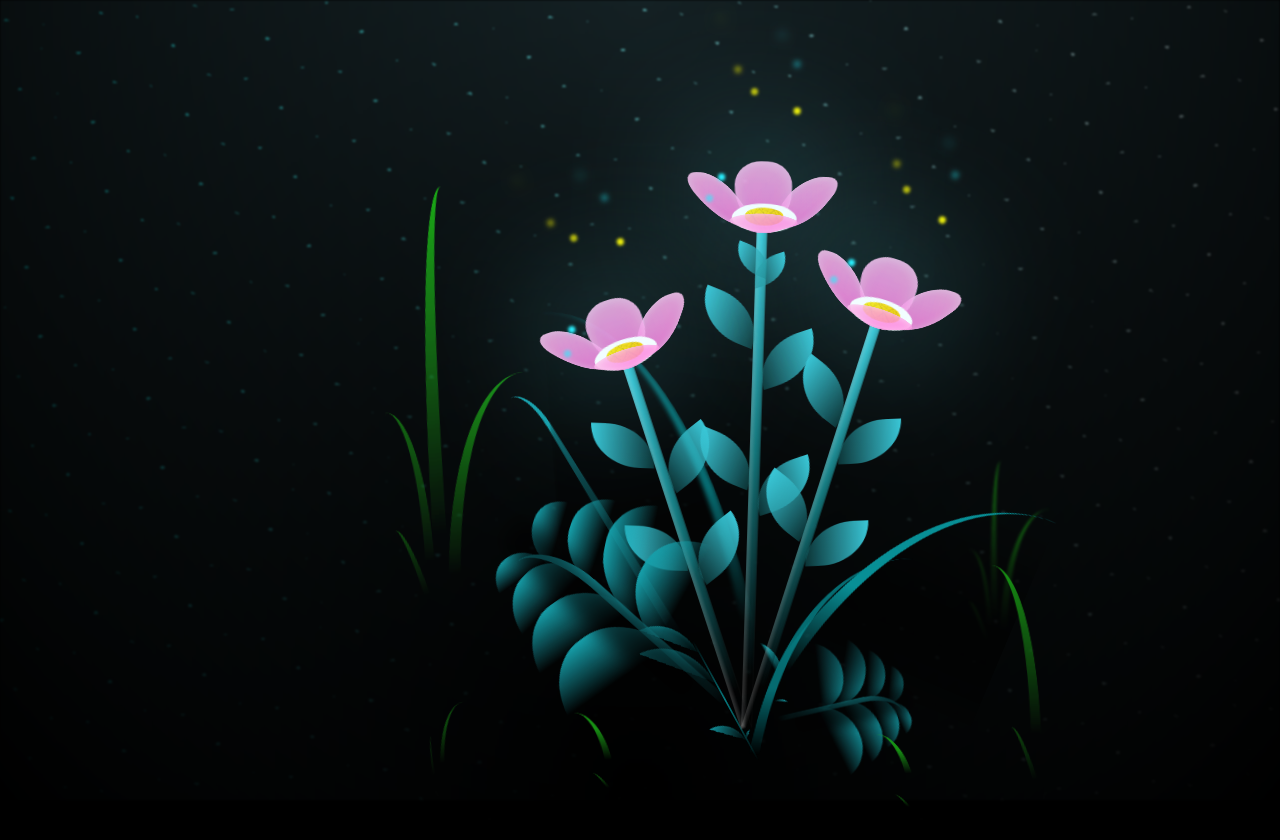
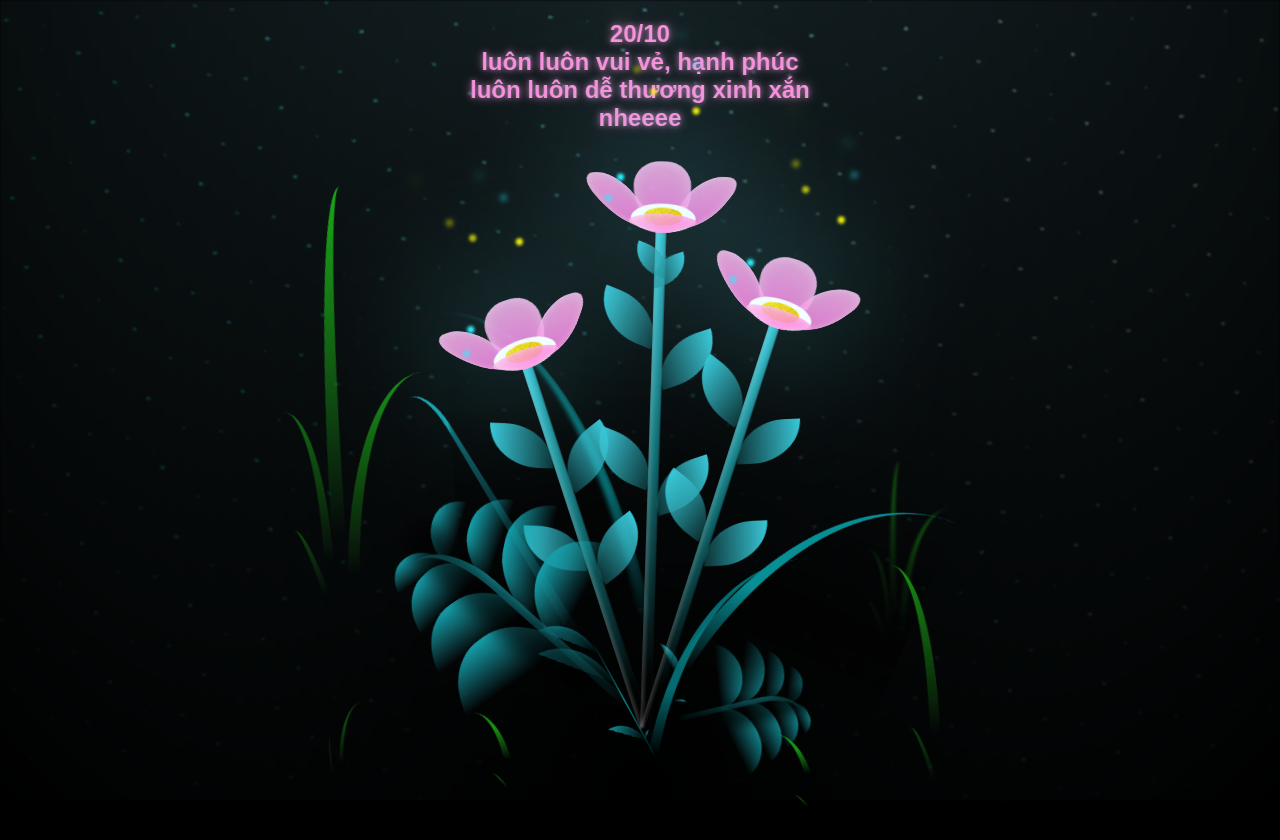
Before and after one commit to TPPH0503/tranthiphuongnam2010, a plain HTML site: page index.html in a window 1280 px wide. Drawn offline with Linux system fonts and the light colour scheme.

Commit message:
Update style.css

```diff
--- a/style.css
+++ b/style.css
@@ -4,6 +4,52 @@
   padding: 0;
   margin: 0;
   box-sizing: border-box;
+}
+
+h4 {
+  font-family: 'Pangolin', sans-serif;
+  text-align: center;
+  font-size: 24px;
+  color: #f892de; /* Màu chữ hồng */
+  margin: 0;
+  padding: 20px;
+  position: absolute;
+  top: 0;
+  left: 50%;
+  transform: translateX(-50%);
+  opacity: 0; /* Bắt đầu với độ trong suốt 0 */
+  animation-delay: 3s;
+  animation: fadeIn 3s ease forwards; /* Animation làm mờ chữ hiện dần */
+  text-shadow:
+      0 0 5px #faace669,  /* Ánh sáng nhạt gần chữ */
+      0 0 10px #faace65e, /* Ánh sáng mạnh hơn */
+      0 0 15px rgba(250, 170, 230, 0.3); /* Bóng nhẹ hơn cho độ sáng */
+}
+
+@keyframes fadeIn {
+  0% {
+      opacity: 0; /* Mờ hoàn toàn lúc ban đầu */
+  }
+  100% {
+      opacity: 1; /* Hiện rõ sau 1 giây */
+  }
+}
+
+h4 {
+  animation: fadeIn 3s ease forwards; /* Áp dụng animation khi trang tải */
+}
+
+@media (max-width: 768px) {
+  h4 {
+      top: 30vh; /* Đặt thẻ h4 ở giữa màn hình điện thoại */
+      width: 100%; /* Bắt đầu với chiều rộng bằng 0 cho điện thoại */
+  }
+}
+
+@media (max-width: 768px) {
+  h4 {
+      top: 30vh; /* Cách trên 40% chiều cao màn hình trên điện thoại */
+  }
 }
 
 :root {
```
